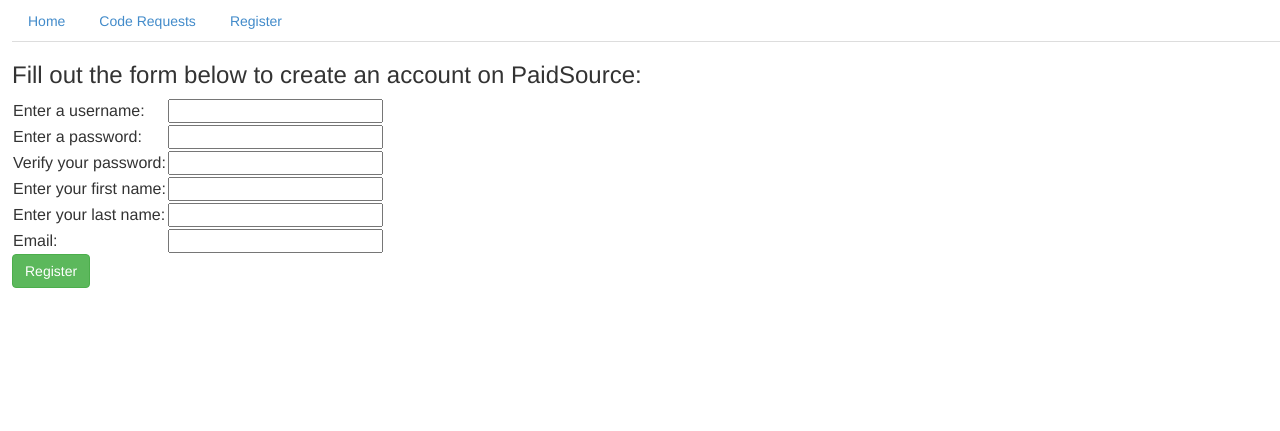
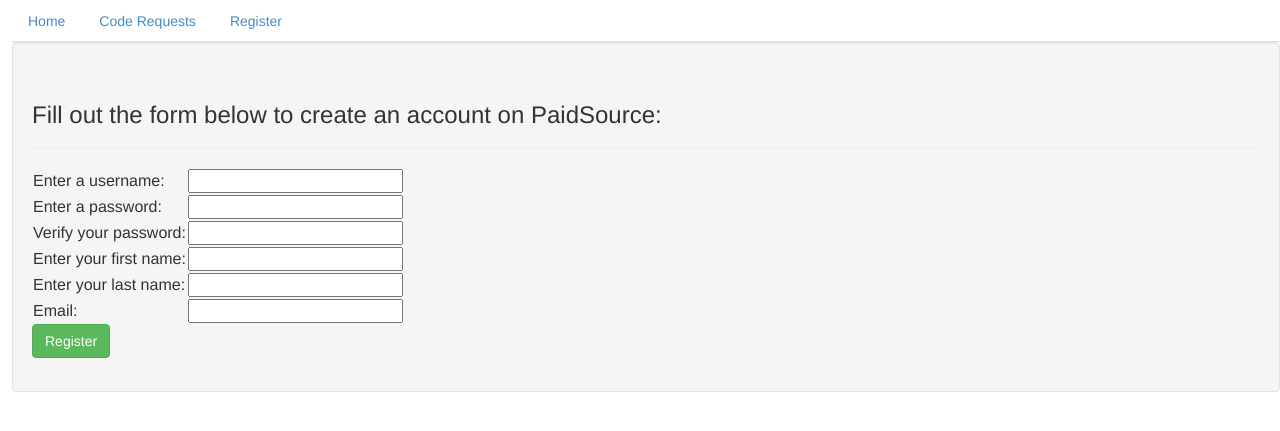
Before and after one commit to chipperdrew/CSCI445_Final_Project, a PHP site: page /register.php in a window 1280 px wide. Shown: the top 431 px of the page. Run offline with PHP 8.4, Linux system fonts and the light colour scheme.

Commit message:
more styling

```diff
--- a/register.php
+++ b/register.php
@@ -7,7 +7,10 @@
 
 
 <?php startblock('content') ?>
+	<div class="well">
+		<div class="page-header">
 			<h3>Fill out the form below to create an account on PaidSource:</h3>
+		</div>
 		<form action="" method="POST">
 			<table>
 				<tr>
@@ -37,6 +40,7 @@
 			</table>
 			<button action="submit" class="btn btn-success">Register</button>
 		</form>
+	</div>
 <?php endblock() ?>
 
 <?php
--- a/requests.php
+++ b/requests.php
@@ -110,7 +110,7 @@
 	$requests = $db -> query("SELECT * FROM request WHERE accepted_submission_id is NULL");
 	echo "<div class='well well-sm' id='jankdiv'>";
 	echo '<table class="table-striped">';
-	echo "<caption><h4>Current Requests</h4></caption>";
+	echo "<caption><h2>Current Requests</h2></caption>";
 	echo "<tr>";
 	echo "<th>Title of Request</th>";
 	echo "<th>Posted By:</th>";
```
Lines whose indentation alone changed are shown as unchanged.
